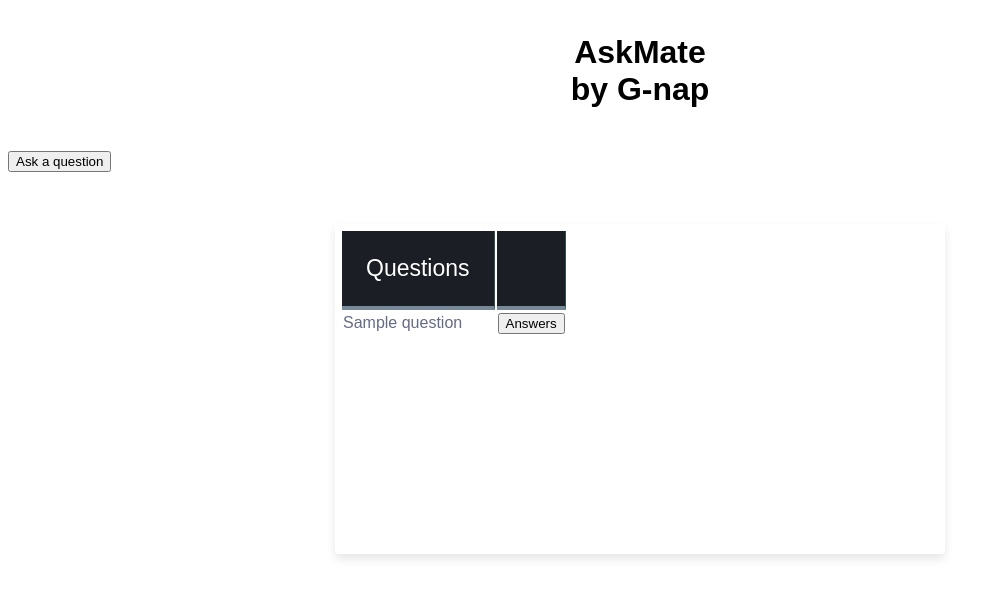
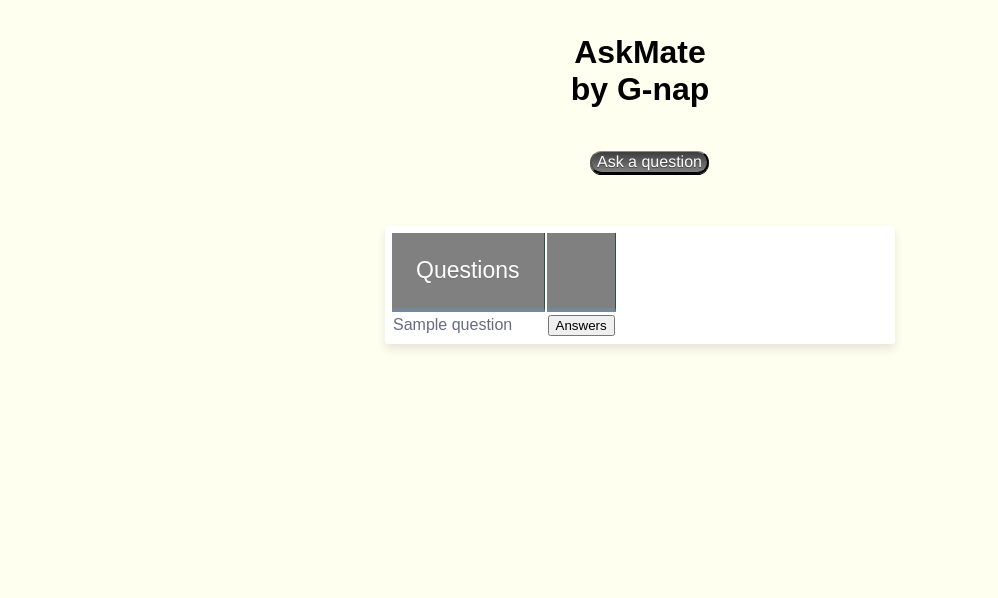
Before and after one commit to ginapaal/askmate_gnap, a Flask app: page /list in a window 1280 px wide. Shown: the top 598 px of the page, without its empty margins (0-998 px from the left). Run offline with Flask 2, Linux system fonts and the light colour scheme; a database or web service that is not in the repository returns one stand-in record (values such as "Sample title"); some libraries are stand-ins or nearby versions.

Commit message:
list.css modified, answers.css initialized

```diff
--- a/static/list.css
+++ b/static/list.css
@@ -1,4 +1,4 @@
-body { background-color: white;
+body { background-color: ivory;
 font-family: Arial, Helvetica, sans-serif;
 font-size: 16px;
 font-weight: 400;
@@ -10,6 +10,42 @@ max-width: 600px;
 padding:5px;
 width: 100%;
 }
+
+#styled_button{
+   border-top: 1px solid #8a8a8a;
+   background: #808080;
+   background: -webkit-gradient(linear, left top, left bottom, from(#3d3d3d), to(#808080));
+   background: -webkit-linear-gradient(top, #3d3d3d, #808080);
+   background: -moz-linear-gradient(top, #3d3d3d, #808080);
+   background: -ms-linear-gradient(top, #3d3d3d, #808080);
+   background: -o-linear-gradient(top, #3d3d3d, #808080);
+   padding: 1px 5px;
+   border-radius: 40px;
+   -moz-box-shadow: rgba(0,0,0,1) 0 1px 0;
+   box-shadow: rgba(0,0,0,1) 0 1px 0;
+   text-shadow: rgba(0,0,0,.4) 0 1px 0;
+   transition: background-color 0.3s ease 0.1s;
+   color: #ffffff;
+   font-size: 16px;
+   font-family: Helvetica,Arial,Sans-Serif;
+   text-decoration: none;
+   vertical-align: middle;
+   position: relative;
+   margin: 0 0 0 -50px;
+   left: 50%;
+   right: 50%;
+   }
+#styled_button:hover{
+   border-top-color: lightseagreen;
+   background: salmon;
+   color: white;
+   }
+#styled_button:active{
+   border-top-color: lightseagreen;
+   background: lightgreen;
+   transition: background-color 0.2s ease 0.2s
+   }
+
 
 .table-title h3 {
    color: whitesmoke;
@@ -25,9 +61,8 @@ width: 100%;
   background: white;
   border-radius:3px;
   border-collapse: collapse;
-  height: 320px;
   margin: auto;
-  max-width: 600px;
+  max-width: 500px;
   padding:5px;
   width: 100%;
   box-shadow: 0 5px 10px rgba(0, 0, 0, 0.1);
@@ -36,7 +71,7 @@ width: 100%;
 
 th {
   color: white;;
-  background:#1b1e24;
+  background: gray;
   border-bottom:4px solid lightslategray;
   border-right: 1px solid darkslategray;
   font-size:23px;
```
Also changed, not shown: static/answers.css (added).
